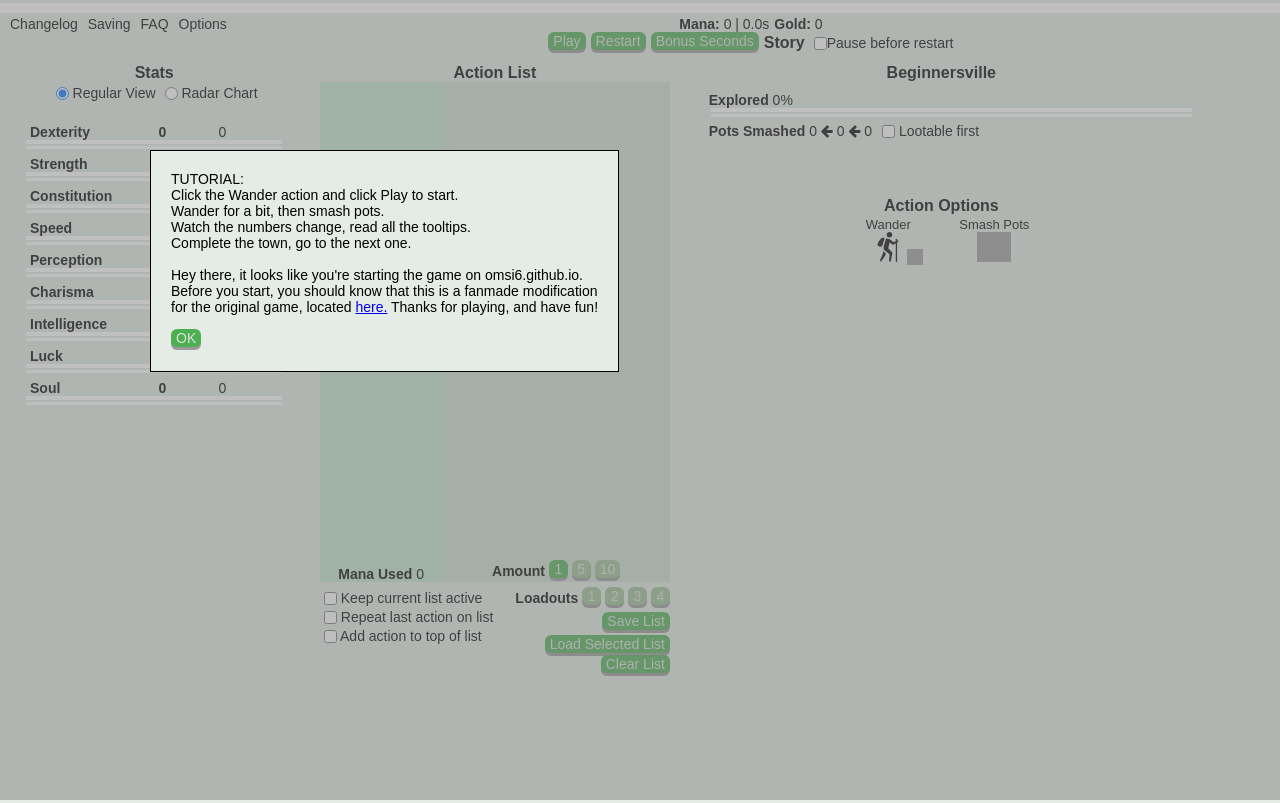
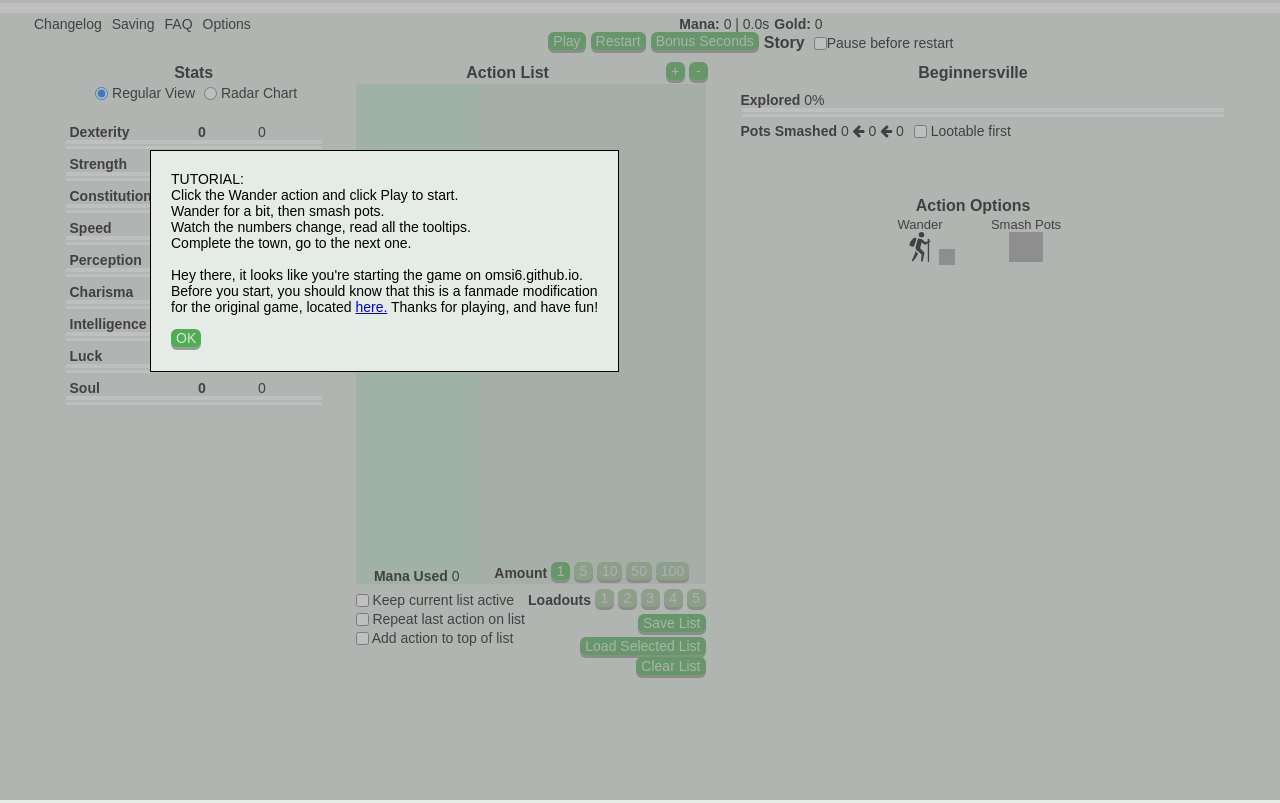
Before and after one commit to omsi6/omsi6.github.io, a PHP site: page /loops in a window 1280 px wide. Run offline with PHP 8.4, Linux system fonts and the light colour scheme; some libraries are stand-ins or nearby versions; grey boxes are pictures that could not be loaded.

Commit message:
loops: minor fixes and qol

```diff
--- a/loops/actions.js
+++ b/loops/actions.js
@@ -45,6 +45,8 @@ function Actions() {
                         view.updateMultiPart(curAction);
                     }
                     if(curAction.canStart && !curAction.canStart()) {
+                        this.completedTicks += curAction.ticks
+                        view.updateTotalTicks();
                         curAction.loopsLeft = 0;
                         curAction.ticks = 0;
                         break;
--- a/loops/driver.js
+++ b/loops/driver.js
@@ -95,7 +95,14 @@ function pauseGame() {
 
 function prepareRestart() {
     if(document.getElementById("pauseBeforeRestart").checked) {
-        pauseGame();
+        let curAction = actions.getNextValidAction();
+        if(!curAction) {
+            pauseGame();
+        } else {
+            actions.completedTicks += actions.getNextValidAction().ticks
+            view.updateTotalTicks();
+            pauseGame();
+        }
     } else {
         restart();
     }
--- a/loops/index.html
+++ b/loops/index.html
@@ -25,12 +25,13 @@
         <div style="width:100%;height:10px;background:white;text-align:center;position:relative;">
             <div id="timeBar" style="height:100%;width:20%;background-color:#8293ff;display:block;margin:auto;"></div>
         </div>
-        <div id='menu' style='float:left;height:30px;'></div>
+        <div id='menu' style='float: left; height: 30px; margin-left: 24px; margin-right: -24px;'></div>
         <div id='trackedResources'></div>
         <br>
         <div id='timeControls'></div>
     </div>
 
+    <div id="theColumns" style="display: flex; justify-content: center;">
         <div id="statsColumn" style="width:410px;vertical-align:top;">
             <div id="statsWindow" style="width:90%;margin-left:12px;text-align:center;position:relative;">
                 <div class="showthat">
@@ -189,7 +190,12 @@
                         <i class='actionIcon fa fa-times'></i> <span class='localized' data-lockey="actions>tooltip>icons>times"></span><br>
                         <span class='localized' data-lockey="actions>tooltip>list_explanation"></span>
                     </div>
-            </div><br>
+                </div>
+                <div style="position: relative; left: 113px;">
+                    <div class="button" onclick="adjustActionListSize(100)">+</div>
+                    <div class="button" onclick="adjustActionListSize(-100)">-</div>
+                </div>
+                <br>
                 <div id="expandableList">
                     <div style="width:35%;height:100%;background-color:#c2e6cc;text-align:center;vertical-align:top;position:relative;">
                         <div id="curActionsList" style="margin-top:10px;text-align:left;max-height:457px;overflow:auto;width:100%;"></div>
@@ -205,11 +211,13 @@
                             <div class="button" id="amount1" onclick="changeActionAmount(1, 1)">1</div>
                             <div class="button" id="amount2" onclick="changeActionAmount(5, 2)">5</div>
                             <div class="button" id="amount3" onclick="changeActionAmount(10, 3)">10</div>
+                            <div class="button" id="amount4" onclick="changeActionAmount(50, 4)">50</div>
+                            <div class="button" id="amount5" onclick="changeActionAmount(100, 5)">100</div>
                         </div>
                     </div>
                 </div>
                 <div id="actionChanges" style="text-align:left;width:100%;margin-top:5px;">
-                <div>
+                    <div style="margin-left: -4px;">
                         <input type="checkbox" id="currentListActive" class="checkbox">
                         <label for="currentListActive" class="localized" data-lockey="actions>tooltip>current_list_active"></label><br>
                         <input type="checkbox" id="repeatLastAction" class="checkbox">
@@ -222,7 +230,8 @@
                         <div class="button unused" id="load1" onclick="selectLoadout(1)">1</div>
                         <div class="button unused" id="load2" onclick="selectLoadout(2)">2</div>
                         <div class="button unused" id="load3" onclick="selectLoadout(3)">3</div>
-                    <div class="button unused" id="load4" onclick="selectLoadout(4)">4</div><br>
+                        <div class="button unused" id="load4" onclick="selectLoadout(4)">4</div>
+                        <div class="button unused" id="load5" onclick="selectLoadout(5)">5</div><br>
                         <div class="button localized" style="margin-bottom:5px;margin-top:5px;" onclick="saveList()" data-lockey="actions>tooltip>save_loadout"></div><br>
                         <div class="button localized" onclick="loadList()" data-lockey="actions>tooltip>load_loadout"></div><br>
                         <div class="button localized" onclick="clearList()" data-lockey="actions>tooltip>clear_list"></div>
@@ -265,6 +274,7 @@
             <div id="actionOptionsTown2" class='actionOptions' style="display:none;"></div>
             <div id="actionOptionsTown3" class='actionOptions' style="display:none;"></div>
         </div>
+    </div>
 
     <div id="tutorial" style="position:absolute;width:100%;height:100%;left:0;top:0;">
         <div style="width:100%;height:100%;background-color:grey;position:relative;opacity:.5"></div>
--- a/loops/lang/en-EN/game.xml
+++ b/loops/lang/en-EN/game.xml
@@ -6,6 +6,13 @@
                 <title>Changelog</title>
                 <version_prefix>Version</version_prefix>
             </meta>
+            <version verNum=".83"><![CDATA[
+            * Added an additional loadout slot.<br>
+            * Added 100/50 buttons to the amount selections on the actions list.<br>
+            * Added buttons to the top right of the actions list that allow you to adjust its vertical length.<br>
+            * The game now centers horizontally when given more than the necessary horizontal space<br>
+            * When your loop ends during an action, your mana used that loop will now update properly.
+        ]]></version>
             <version verNum=".82"><![CDATA[
             * New action - Face Judgement.<br>
             * The talent multiplier formula has been changed to be worse at higher levels. (talent ^ 0.5 / 5) > (talent ^ 0.4 / 3)<br>
--- a/loops/saving.js
+++ b/loops/saving.js
@@ -190,7 +190,7 @@ function load() {
             actions.next.push(action);
         }
     }
-    loadouts = [[],[],[],[],[]];
+    loadouts = [[],[],[],[],[],[]];
     if(toLoad.loadouts) {
         for (let i = 0; i < toLoad.loadouts.length; i++) {
             if(!toLoad.loadouts[i]) {
--- a/loops/stylesheet.css
+++ b/loops/stylesheet.css
@@ -111,6 +111,7 @@ input {
     border-radius: 6px;
     box-shadow: 0 3px #999;
     transform: translateY(-2px);
+    z-index: 999;
     margin-bottom:2px;
 }
 
--- a/loops/views/main.view.js
+++ b/loops/views/main.view.js
@@ -458,7 +458,7 @@ function View() {
     };
 
     this.updateAddAmount = function(num) {
-        for(let i = 0; i < 5; i++) {
+        for(let i = 0; i < 6; i++) {
             let elem = document.getElementById("amount" + i);
             if(elem) {
                 addClassToDiv(elem, "unused");
@@ -468,7 +468,7 @@ function View() {
     };
 
     this.updateLoadout = function(num) {
-        for(let i = 0; i < 5; i++) {
+        for(let i = 0; i < 6; i++) {
             let elem = document.getElementById("load" + i);
             if(elem) {
                 addClassToDiv(elem, "unused");
@@ -1086,3 +1086,21 @@ function draggedUndecorate(i) {
     if(document.getElementById("nextActionContainer" + i))
     document.getElementById("nextActionContainer" + i).classList.remove("draggedAction");
 }
+
+function adjustActionListSize(amt) {
+    if (document.getElementById("expandableList").style.height === "" && amt === 100) {
+        document.getElementById("expandableList").style.height = "600px"
+        document.getElementById("curActionsList").style.maxHeight = "557px"
+        document.getElementById("nextActionsList").style.maxHeight = "557px"
+    }
+    else if (document.getElementById("expandableList").style.height === "" && amt === -100) {
+        document.getElementById("expandableList").style.height = "500px"
+        document.getElementById("curActionsList").style.maxHeight = "457px"
+        document.getElementById("nextActionsList").style.maxHeight = "457px"
+    }
+    else {
+        document.getElementById("expandableList").style.height = Math.min(Math.max(parseInt(document.getElementById("expandableList").style.height) + amt, 500), 2000) + "px"
+        document.getElementById("curActionsList").style.maxHeight = Math.min(Math.max(parseInt(document.getElementById("curActionsList").style.maxHeight) + amt, 457), 1957) + "px"
+        document.getElementById("nextActionsList").style.maxHeight = Math.min(Math.max(parseInt(document.getElementById("nextActionsList").style.maxHeight) + amt, 457), 1957) + "px"
+    }
+}
--- a/loops/views/menu.view.js
+++ b/loops/views/menu.view.js
@@ -35,9 +35,9 @@ Views.registerView('menu',{
        html += "<div class='button' onclick='importCurrentList()'>"+_txt("menu>save>import_button")+"</div><br>";
        html += _txt("menu>save>list_comment")+ "<br><br>";
       html += "<input id='exportImport'><label for='exportImport'> "+_txt("menu>save>input_label")+"</label><br>";
-      html += "<div class='button' onclick='exportSave()'>"+_txt("menu>save>export_button")+"</div><br>";
+      html += "<div class='button' style='margin-top: 5px;' onclick='exportSave()'>"+_txt("menu>save>export_button")+"</div><br>";
       html += _txt("menu>save>export_comment")+"<br>";
-      html += "<div class='button' onclick='importSave()'>"+_txt("menu>save>import_button")+"</div><br>";
+      html += "<div class='button' style='margin-top: 1px;' onclick='importSave()'>"+_txt("menu>save>import_button")+"</div><br>";
       html += _txt("menu>save>import_comment");
       html += "<div class='showthat2'>"+_txt("menu>save>import_hover_special")+"<div class='showthis2'>"+_txt("menu>save>import_hover_special_tooltip")+"</div></div><br>";
      html += "</div>";
```
Lines whose indentation alone changed are shown as unchanged.
